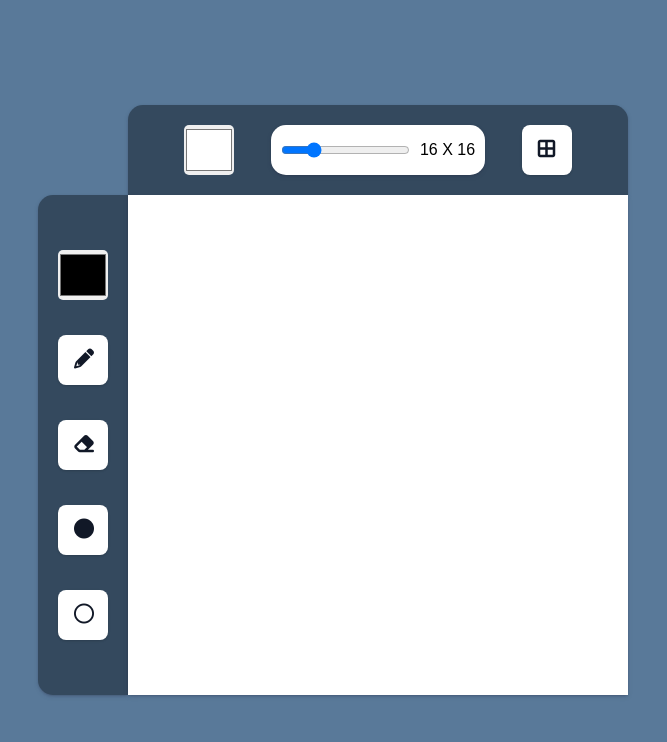
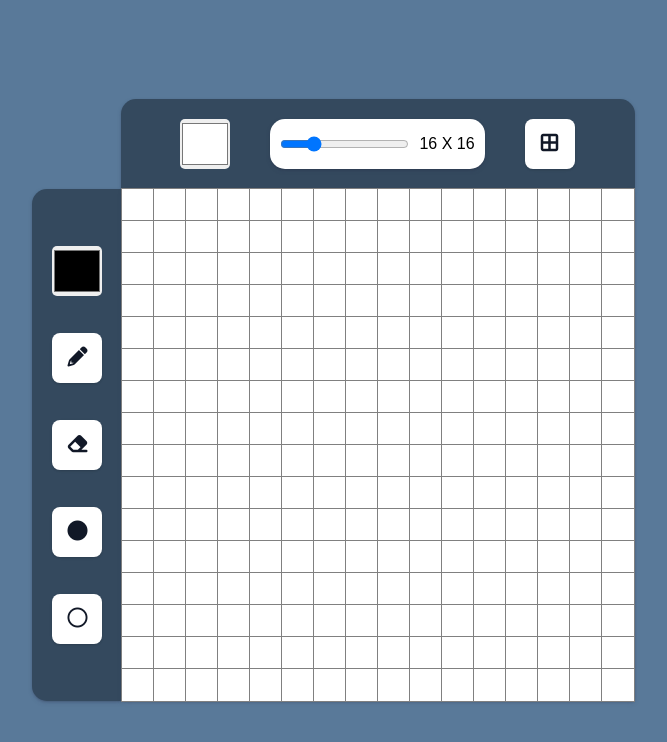
Before and after one commit to daczecha/pxart, a plain HTML site: page index.html in a window 1280 px wide. Shown: the whole page, without its empty margins (307-974 px from the left). Drawn offline with Linux system fonts and the light colour scheme; a web font is replaced by a local one.

Commit message:
Add canvas settings

```diff
--- a/index.html
+++ b/index.html
@@ -13,12 +13,12 @@
 <body>
     <div class="container">
         <div id="canvas-settings">
-            <input type="color" id="background-color" value="#ffffff">
+            <input type="color" id="background-color" value="#ffffff" onchange="ChangeBackgroundColor()">
             <div class="grid-size">
-                <input type="range" name="grid-size" id="grid-size" min="2" max="64" value ="16">
-                <label for="grid-size">16 X 16</label>
+                <input type="range" name="grid-size" id="grid-size" min="2" max="64" value ="16" onchange="ChangeGrid()">
+                <label id = "grid-size-label" for="grid-size">16 X 16</label>
             </div>
-            <button id = "toggle-grid">
+            <button id = "toggle-grid" onclick="ToggleGrid()">
                 <i class="fas fa-border-all"></i>
             </button>
         </div>
@@ -43,6 +43,7 @@
 
             </div>
             <div id="canvas">
+
             </div>
         </main>
     </div>
--- a/scripts/main.js
+++ b/scripts/main.js
@@ -0,0 +1,52 @@
+const canvas = document.getElementById("canvas");
+
+const bgColor = document.getElementById("background-color")
+const toggleGrid = document.getElementById("toggle-grid");
+const canvasSize = 512;
+
+let gridSize = document.getElementById("grid-size").value;
+let gridInput = document.getElementById("grid-size");
+
+let gridsVisible = true;
+
+
+CreateGrid();
+
+
+function CreateGrid(){
+    for(let i=0; i<gridSize*gridSize;i++){
+        let pixel = document.createElement("div");
+        pixel.setAttribute("class","pixel grid-visible");
+        pixel.style.width = `${canvasSize/gridSize}px`;
+        pixel.style.height = `${canvasSize/gridSize}px`;
+        pixel.style.backgroundColor = bgColor.value;
+        canvas.appendChild(pixel);
+    }
+}
+function DeleteGrid(){
+    Array.from(document.querySelectorAll('.pixel')).forEach(function(pixel) {
+        pixel.remove();
+    });
+}
+
+function ChangeGrid(){
+    gridSize = document.getElementById("grid-size").value;
+    document.getElementById("grid-size-label").innerText = `${gridSize} X ${gridSize}`
+    DeleteGrid();
+    CreateGrid();
+}
+
+
+function ChangeBackgroundColor(){
+    DeleteGrid();
+    CreateGrid();
+}
+
+function ToggleGrid(){
+    Array.from(document.querySelectorAll('.pixel')).forEach(function(el) {
+        el.classList.toggle('grid-visible');
+        el.style.width = `${canvasSize/gridSize}px`;
+        el.style.height = `${canvasSize/gridSize}px`;
+    });
+    console.log("sdsd");
+}
--- a/style.css
+++ b/style.css
@@ -26,10 +26,15 @@ main{
 }
 
 #canvas{
-    width: 500px;
-    height: 500px;
-    background: white;
+    display: flex;
+    width: 513px;
+    height: 512px;
+    background: gray;
     box-shadow: rgba(50, 50, 93, 0.25) 0px 2px 5px -1px, rgba(0, 0, 0, 0.3) 0px 1px 3px -1px;
+    cursor:crosshair;
+    flex-wrap: wrap;
+    align-items: center;
+    justify-content: center;
 
 }
 
@@ -47,7 +52,7 @@ main{
 #canvas-settings{
     border-top-left-radius: 15px;
     border-top-right-radius: 15px;
-    width: 460px;
+    width: 474px;
 }
 
 
@@ -125,3 +130,12 @@ button:focus-visible {
 
 }
 /*BUTTONS*/
+
+
+.pixel{
+    background: white;
+}
+
+.grid-visible{
+    outline:1px solid gray;
+}
```
